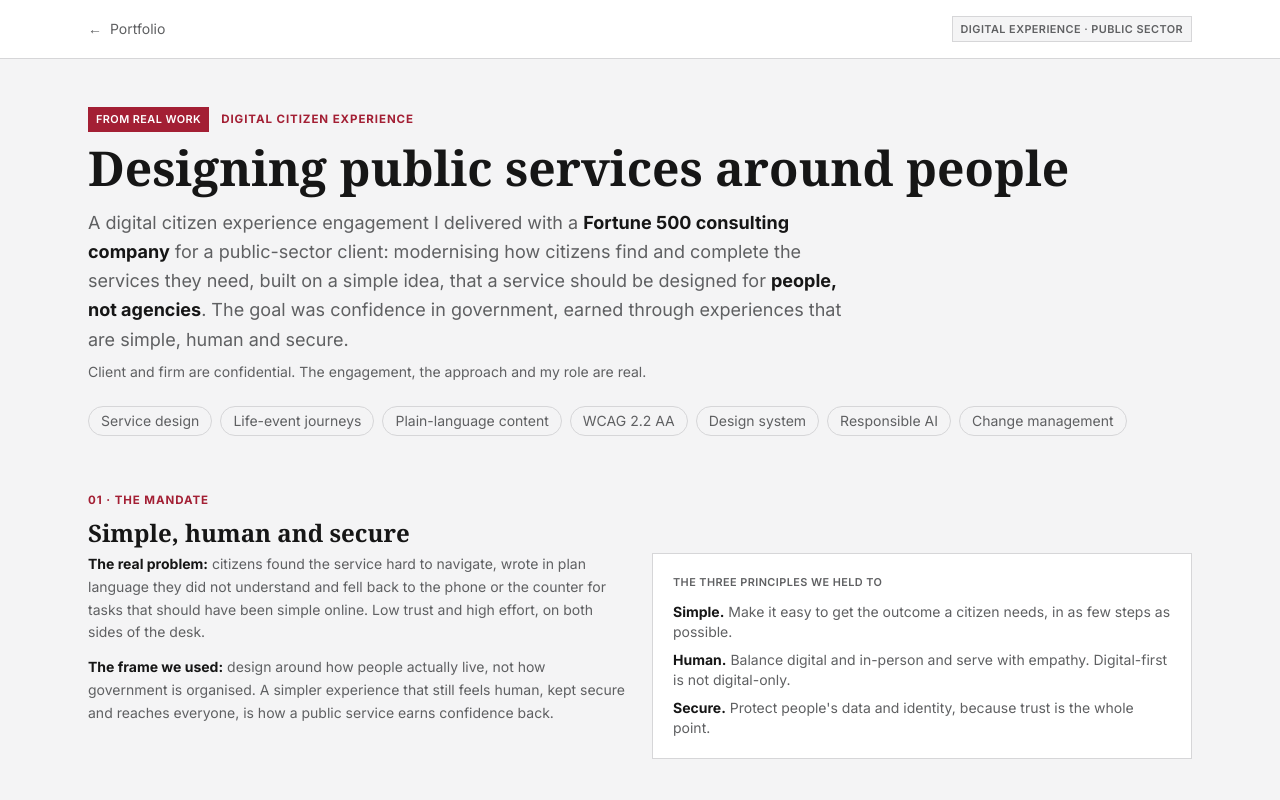
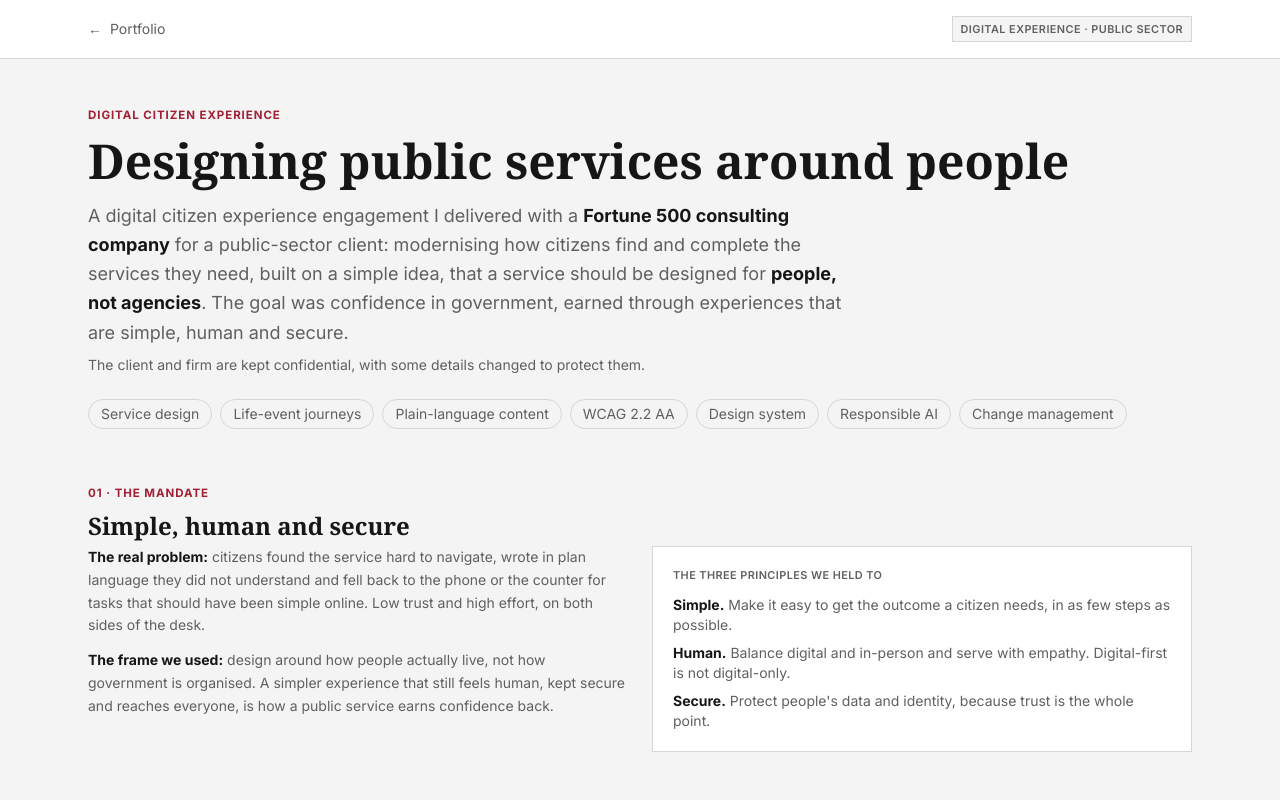
Before and after one commit to sanemlegresley-source/sanemlegresley-source.github.io, a plain HTML site: page digital-citizen-experience/index.html in a window 1280 px wide. Shown: the top 800 px of the page. Drawn offline with nearby package versions, Linux system fonts and the light colour scheme.

Commit message:
Remove 'real work' framing from Digital Citizen Experience
Drop the badge and singling-out wording so no project reads as more or
less real than the others; replace with a neutral confidentiality note.

Co-Authored-By: Claude Opus 4.8 <noreply@anthropic.com>

```diff
--- a/digital-citizen-experience/index.html
+++ b/digital-citizen-experience/index.html
@@ -4,7 +4,7 @@
   <meta charset="utf-8">
   <meta name="viewport" content="width=device-width, initial-scale=1.0">
   <title>Digital Citizen Experience</title>
-  <meta name="description" content="A real digital citizen experience engagement delivered with a Fortune 500 consulting company for a public-sector client: simple, human and secure services designed around people, with task-based architecture, plain-language notices, accessibility, a design system, responsible AI and phased delivery.">
+  <meta name="description" content="A digital citizen experience engagement delivered with a Fortune 500 consulting company for a public-sector client: simple, human and secure services designed around people, with task-based architecture, plain-language notices, accessibility, a design system, responsible AI and phased delivery.">
   <script src="https://cdn.tailwindcss.com"></script>
   <script>
     tailwind.config = { darkMode: "media", theme: { extend: {
@@ -54,17 +54,14 @@
 
     <!-- Hero -->
     <section class="mb-14">
-      <div class="flex items-center gap-3 mb-3 flex-wrap">
-        <span class="badge px-2 py-1" style="background:var(--gold);color:#ffffff">From real work</span>
-        <p class="eyebrow">Digital citizen experience</p>
-      </div>
+      <p class="eyebrow mb-3">Digital citizen experience</p>
       <h1 class="font-headline text-4xl md:text-5xl font-bold leading-tight mb-4">Designing public services around people</h1>
       <p class="text-lg max-w-3xl leading-relaxed" style="color:var(--text-secondary)">
         A digital citizen experience engagement I delivered with a <strong style="color:var(--text-primary)">Fortune 500 consulting company</strong>
         for a public-sector client: modernising how citizens find and complete the services they need, built on a simple idea, that a service
         should be designed for <strong style="color:var(--text-primary)">people, not agencies</strong>. The goal was confidence in government,
         earned through experiences that are simple, human and secure.
-        <span class="block mt-2 text-sm">Client and firm are confidential. The engagement, the approach and my role are real.</span>
+        <span class="block mt-2 text-sm">The client and firm are kept confidential, with some details changed to protect them.</span>
       </p>
       <div class="flex flex-wrap gap-2 mt-6 text-sm" style="color:var(--text-secondary)">
         <span class="px-3 py-1" style="border:1px solid var(--line);border-radius:999px">Service design</span>
```
Also changed, not shown: index.html (+2 -2 lines), 1 other file.
